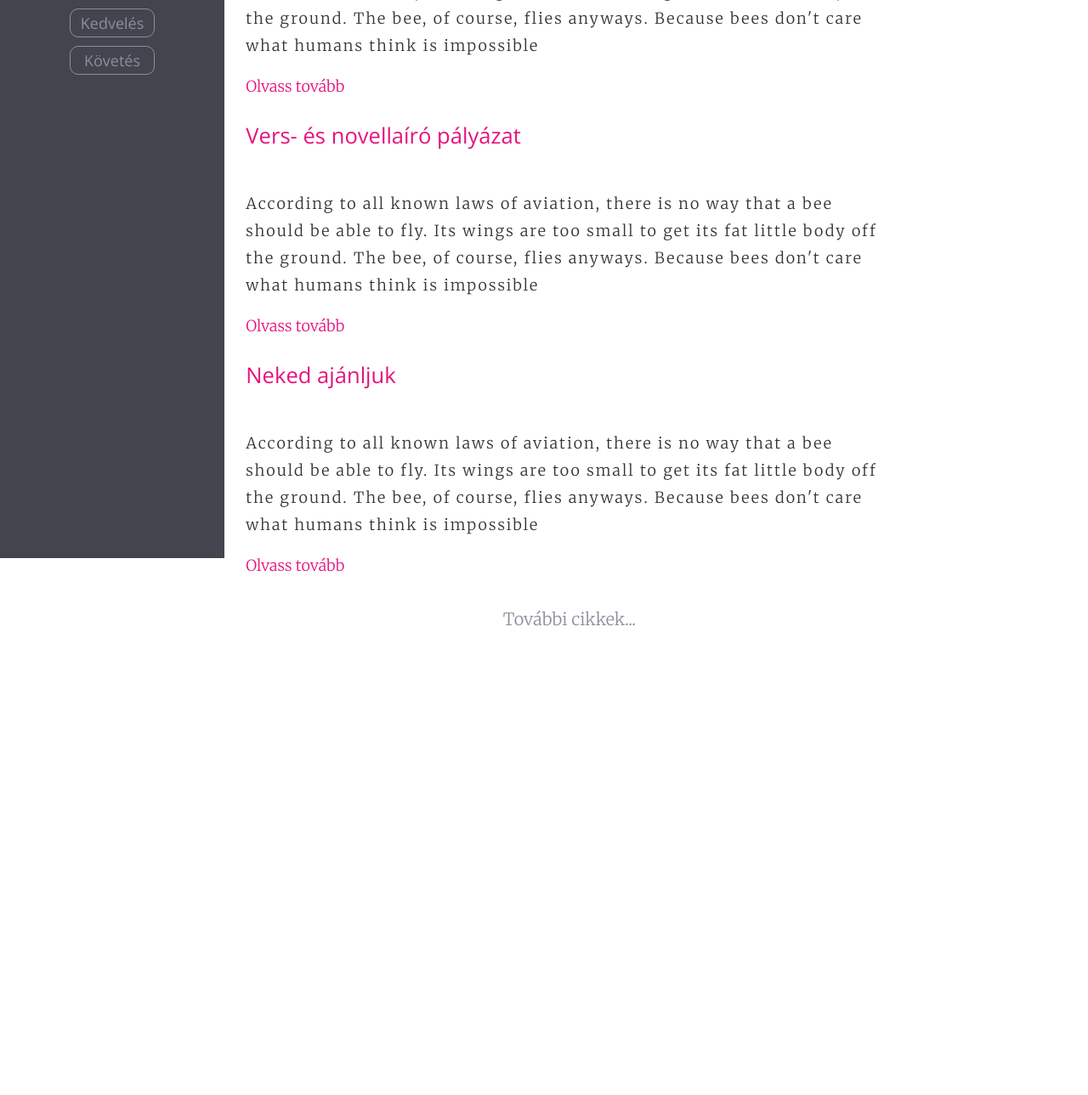
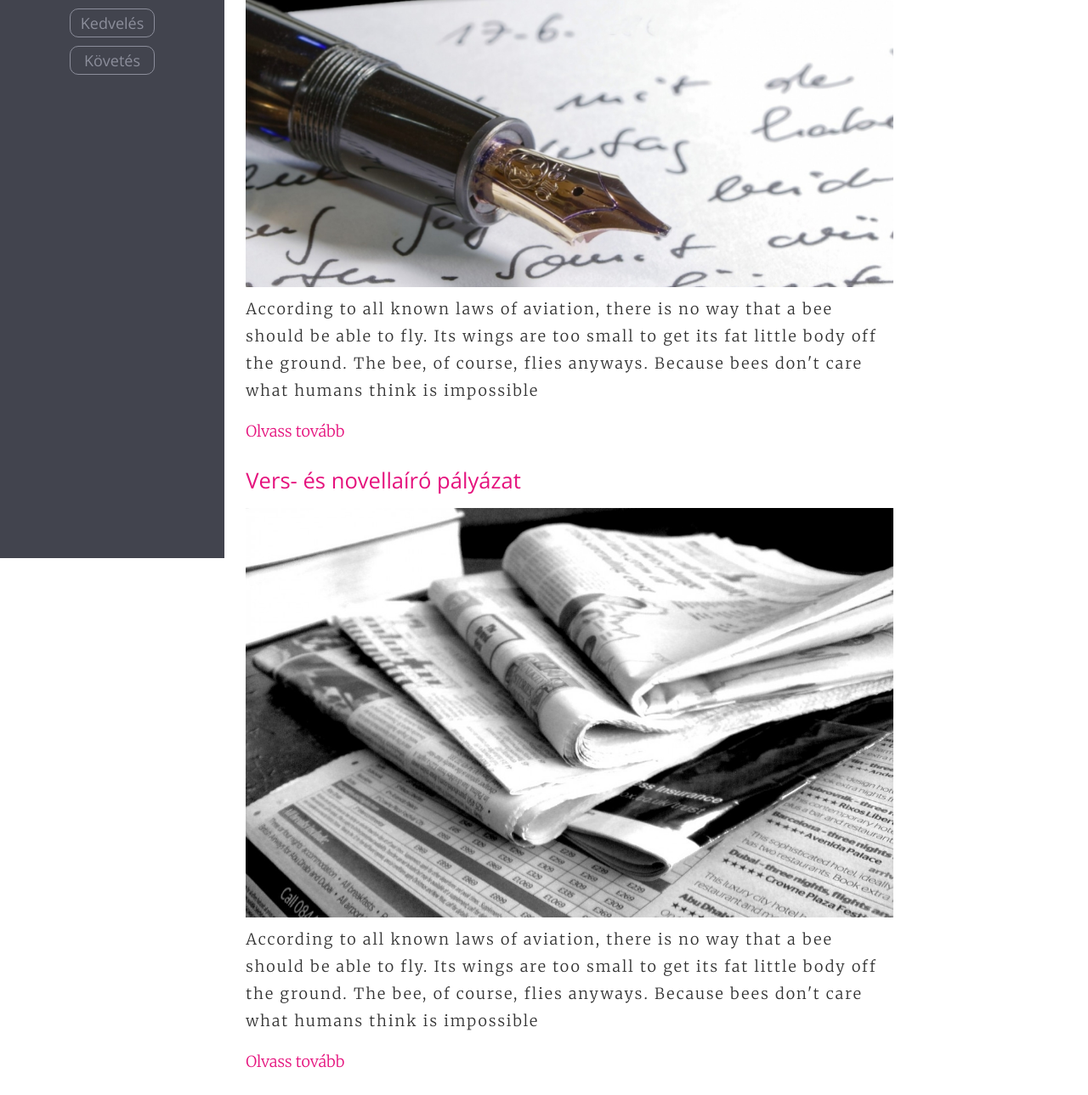
Before and after one commit to wsdfglkjh167/blog, a plain HTML site: page index.html in a window 1280 px wide. Shown: the part 143-1432 px from the top of the page at 85% size. Before the commit the page ends 898 px from the top, so only its background shows below. Drawn offline with nearby package versions, Linux system fonts and the light colour scheme.

Commit message:
Add files via upload

```diff
--- a/index.html
+++ b/index.html
@@ -18,21 +18,21 @@
     <main class="main">
         <article class="article">
             <h2>Remek cikk a suliújságról</h2>
-            <img src="images/híd.jpg" alt="" class="picture">
+            <img src="híd.jpg" alt="" class="picture">
             <p>According to all known laws of aviation, there is no way that a bee should be able to fly. Its wings are too small to get its fat little body off the ground. The bee, of course, flies anyways. Because bees don't care what humans think is impossible</p>
             <a href="#">Olvass tovább</a>
         </article>
 
         <article class="article">
             <h2>Vers- és novellaíró pályázat</h2>
-            <img src="images/ir.jpg" alt="" class="picture">
+            <img src="ir.jpg" alt="" class="picture">
             <p>According to all known laws of aviation, there is no way that a bee should be able to fly. Its wings are too small to get its fat little body off the ground. The bee, of course, flies anyways. Because bees don't care what humans think is impossible</p>
             <a href="#">Olvass tovább</a>
         </article>
 
         <article class="article">
             <h2>Neked ajánljuk</h2>
-            <img src="images/lepcso.jpg" alt="" class="picture">
+            <img src="lepcso.jpg" alt="" class="picture">
             <p>According to all known laws of aviation, there is no way that a bee should be able to fly. Its wings are too small to get its fat little body off the ground. The bee, of course, flies anyways. Because bees don't care what humans think is impossible</p>
             <a href="#">Olvass tovább</a>
         </article>
```
Also changed, not shown: híd.jpg (added), ir.jpg (added), lepcso.jpg (added).
